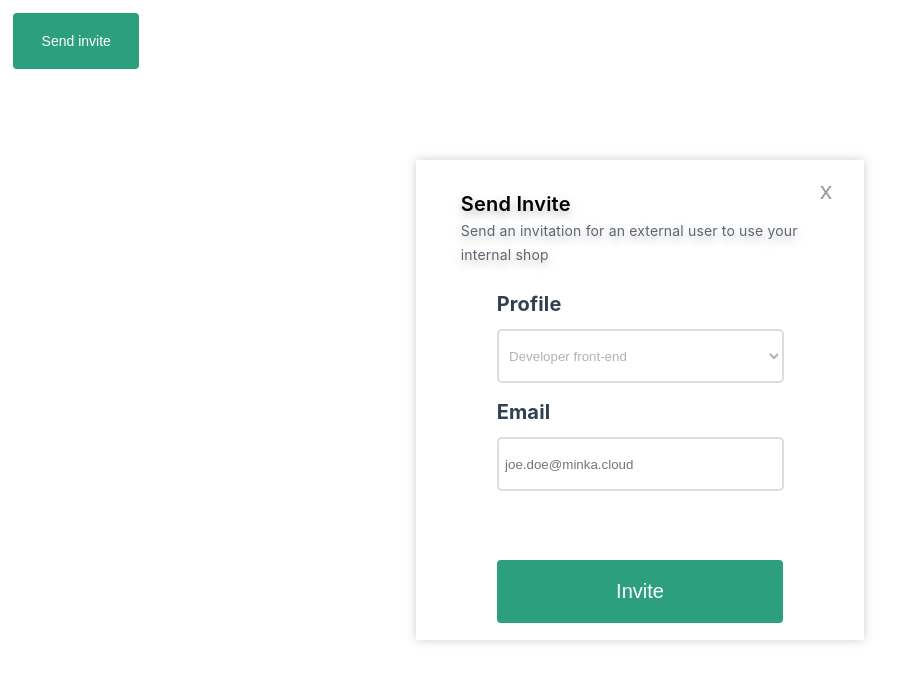
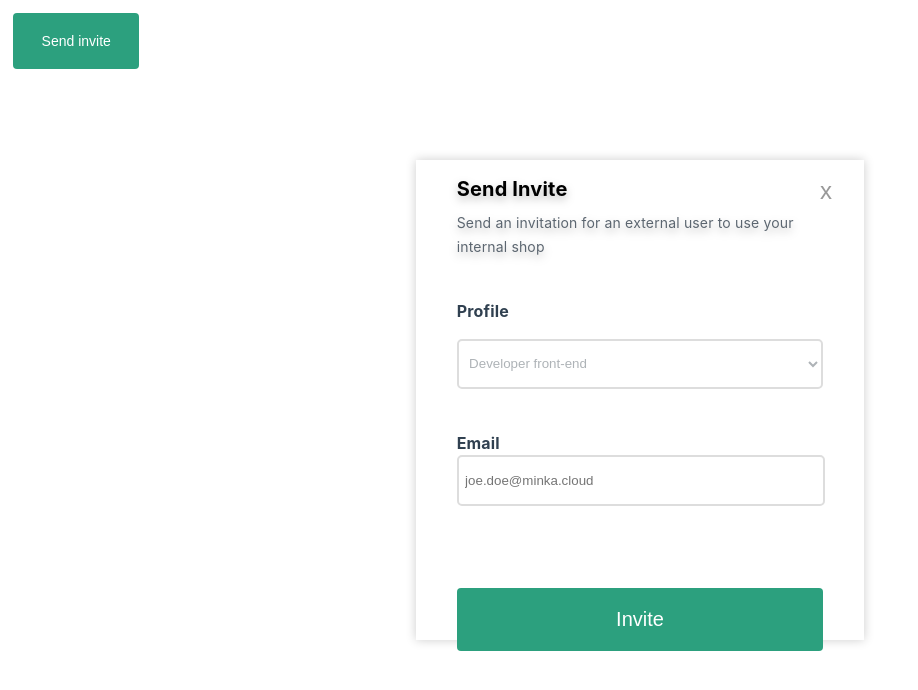
Before and after one commit to Rui-Vieira/ModalTest2, a React (Create React App) app: page / in a window 1280 px wide. Both pictures are taken after a click on the button "Send invite". Shown: the top 690 px of the page, without its empty margins (0-918 px from the left). Built offline with nearby package versions, Linux system fonts and the light colour scheme.

Commit message:
update styles with grid, no more issues with form input

```diff
--- a/src/container/popUpForm/FormComponent.tsx
+++ b/src/container/popUpForm/FormComponent.tsx
@@ -8,34 +8,35 @@ interface FormComponentProps {
     handleFetch: any;
 }
 
-const FormComponent = ({isLoading, handleFetch} : FormComponentProps) => {
+const FormComponent = ({ isLoading, handleFetch }: FormComponentProps) => {
 
     return (
         <>
-            <PopUpFormContainer>
-                <div>
-                    <FormTitle className="form-title">
-                        <h3>Send Invite</h3>
-                        <p>
+            <PopUpFormContainer >
+
+                <FormTitle className="title-area">
+                    <h3 className="title-area-text">Send Invite</h3>
+                    <p className="title-area-phrase">
                         Send an invitation for an external user to use your internal shop
                     </p>
                 </FormTitle>
-                </div>
 
-                <FormContainer>
-                    <div className="form-group">
-                        <label htmlFor="profileLabel"> Profile </label>
-                        <div className="form-control">
-                            <select name="profile" id="profile">
+
+                <FormContainer className="form-area" >
+
+                    <div className="form-profile-area" id="form-group">
+                        <label className="form-profile-title-area" htmlFor="profileLabel"> Profile </label>
+
+                        <select className="form-profile-selector" name="profile" id="profile">
                             <option value="frontend">Developer front-end</option>
                             <option value="backend">Developer back-end</option>
                         </select>
                     </div>
-                    </div>
 
-                    <div className="form-group ">
-                        <label htmlFor="email">Email</label>
-                        <div className="form-control">
+
+                    <div className="form-email-area"  id ="form-group">
+                        <label className="form-email-title-area" htmlFor="email">Email</label>
+                        <div className="form-email-input-area">
                             <input
                                 type="email"
                                 className="form-group-email"
@@ -46,17 +47,123 @@ const FormComponent = ({isLoading, handleFetch} : FormComponentProps) => {
                     </div>
                 </FormContainer>
 
+                <div className="button-invite-area">
                     <LoadingComp>
-                    {isLoading ? <LoadingSpinner /> : <LoadingReservedSpace />}
+                        {isLoading ? <LoadingSpinner /> : <SendInviteBtn onClick={handleFetch} disabled={isLoading} hidden={isLoading}>
+                            Invite
+                        </SendInviteBtn>}
 
                     </LoadingComp>
-                <SendInviteBtn onClick={handleFetch} disabled={isLoading} hidden={isLoading}>
-                    Invite
-                </SendInviteBtn>
-
+                </div>
             </PopUpFormContainer>
         </>
     )
 }
 
 export default FormComponent;
+
+
+
+/* display: flex;
+  flex-direction: column;
+  justify-content: center;
+  align-items: center;
+  width: 80%;
+  height: auto;
+
+  background: yellow;
+
+  h3{
+  font-family: 'Inter', sans-serif;
+  font-style: normal;
+  font-weight: 700;
+  font-size: 16px;
+  line-height: 24px;
+  letter-spacing: 0.01em;
+  }
+
+  p{
+    font-weight: 400;
+    font-size: 1rem;
+    line-height: 1.5rem;
+    color: #5C6670;
+
+  div {
+    display: flex;
+    flex-direction: column;
+    justify-content: center;
+    align-items: flex-start;
+  }
+
+  @media (max-width: 768px) {
+    p{
+      display: none;
+    }
+
+    */
+
+
+    /*
+  .form-area {
+    display: flex;
+    flex-direction: column;
+    justify-content: center;
+    align-items: flex-start;
+    margin-bottom: 14px;
+    font-size: 1.25rem;
+    line-height: 150%;
+    width: 80%;
+
+    label {
+      display: block;
+      font-size: 1 rem;
+      margin-bottom: 10px;
+    }
+    .form-control {
+      width: 99%;
+      height: 50px;
+      border: 2px solid #ddd;
+      border-radius: 5px;
+      color: #333;
+      &:focus {
+        outline: none;
+        border-color: #42bb98;
+      }
+    }
+    select {
+      width: 100%;
+      height: 50px;
+      border: none;
+      background-color: #fff;
+      padding: 0.4rem;
+      border-radius: 5px;
+      color: #AEB3B7;
+
+      &:focus {
+        outline: none;
+        border-color: #42bb98;
+        }
+    }
+
+    .form-group-email{
+      width: 97%;
+      height: 48px;
+      border: none;
+      border-radius: 5px;
+      padding-left: 0.4rem;
+
+
+
+      &:focus {
+        outline: none;
+        border-color: #42bb98;
+      }
+
+      input {
+        width: 100%;
+        color: #AEB3B7;
+      }
+
+      @media (max-width: 768px) {
+       width: 10%;
+    }*/
--- a/src/container/popUpForm/inviteMessageComponent.tsx
+++ b/src/container/popUpForm/inviteMessageComponent.tsx
@@ -1,6 +1,6 @@
 
 import {
-    PopUpFormContainer,
+    InviteMessageContainer,
     FormTitle,
     SendInviteBtn,
 } from "./popUpStyles";
@@ -19,22 +19,18 @@ export const InviteMessageComponent= ({ setModalIsOpen, text, setInviteSent }: I
         setInviteSent(false);
     }
 
-            // TODO mudar o nome do form  e estelizar
-
     return (
 
-            <PopUpFormContainer>
-                <FormTitle className="form-title">
+            <InviteMessageContainer>
 
-                    <p>
-                        {text}
-                    </p>
+                <FormTitle className="message-area">
+                    <p> {text} </p>
                 </FormTitle>
 
-                <SendInviteBtn onClick={handleClick} >
+                <SendInviteBtn className="button-area" onClick={handleClick} >
                     Close
                 </SendInviteBtn>
-                </PopUpFormContainer>
+            </InviteMessageContainer>
     );
 };
 
--- a/src/container/popUpForm/loadingSpinnerStyle.ts
+++ b/src/container/popUpForm/loadingSpinnerStyle.ts
@@ -31,10 +31,10 @@ export const SpinnerContainer = styled.div`
 export const LoadingComp= styled.div`
     display: flex;
     flex-direction: column;
-    justify-content: center;
+    justify-content: flex-end;
     align-items: center;
-    width: 80%;
-    height: 60%;
+    width: 100%;
+    height: 100%;
 
 `;
 
--- a/src/container/popUpForm/popUpStyles.ts
+++ b/src/container/popUpForm/popUpStyles.ts
@@ -1,6 +1,7 @@
 import styled from "styled-components";
 
 export const PopUpContainer = styled.div`
+
 display: flex;
 flex-direction: column;
 justify-content: center;
@@ -8,7 +9,6 @@ export const PopUpContainer = styled.div`
 width: 35%;
 height: 60%;
 background-color: #fff;
-  padding: 20 px;
 box-shadow: 0 0 10px 0 rgba(0, 0, 0, 0.2);
 position: absolute;
 top: 50%;
@@ -23,87 +23,169 @@ export const PopUpContainer = styled.div`
 line-height: 24px;
 letter-spacing: 0.01em;
 
+`;
+
+
+export const PopUpFormContainer = styled.div`
+
+
+  display: grid;
+  grid-auto-columns: 1fr;
+  grid-template-columns: 0.2fr 1.8fr 0.2fr;
+  grid-template-rows: 0.3fr 1fr 2fr 1fr 0.2fr;
+  grid-template-areas:
+
+    ".           .           ."
+    ".     title-area        ."
+    ".      form-area        ."
+    ".   button-invite-area ."
+    ".           .           .";
+
+}
+
+
+.title-area {
+
+  display: grid;
+  grid-template-columns: 1fr;
+  grid-template-rows: 1fr 1fr;
+
+  grid-area: title-area;
+  grid-template-areas:
+    "title-area-text"
+    "title-area-phrase";
+
+}
+
+
+.form-area {
+
+    display: grid;
+    grid-template-columns: 1fr;
+    grid-template-rows: 1fr 1fr;
+    grid-area: form-area;
+    grid-template-areas:
+      "form-profile-area"
+      "form-email-area";
+
+}
+
+
+.form-profile-area {
+    width: 100%;
+    display: grid;
+    grid-template-columns: 1fr;
+    grid-template-rows: 1fr 1fr;
+    grid-template-areas:
+      "form-profile-title-area"
+      "form-profile-selector-area";
+
+    grid-row-gap: 1rem;
+    }
+
+
+
+form-email-area {
+    width: 100%;
+    display: grid;
+    grid-auto-columns: 1fr;
+    grid-template-rows: 1fr 1fr;
+    grid-template-areas:
+      "form-email-title-area"
+      "form-email-input-area";
+
+    grid-row-gap: 0.5 rem;
+  }
+
+  .form-email-input-area {
+    width: calc(100%);
+  }
+
+.button-invite-area {
+
+  justify-content: center;
+  align-items: center;
+  background: white;
+  grid-area: button-invite-area;
+  width: 100%;
+}
 
 `;
 
-export const PopUpFormContainer = styled.div`
+
+export const InviteMessageContainer = styled.div`
+
+    display: grid;
+    grid-auto-columns: 1fr;
+    grid-auto-rows: 1fr;
+    grid-template-columns: .2fr 1.8fr 0.2fr;
+    grid-template-rows: 0.2fr 0.4fr 1fr 1fr 0.2fr;
+
+    width: 100%;
+    height: 100%;
+
+    gap: 0% 0px;
+    grid-template-areas:
+      ". . ."
+      ". title-area ."
+      ". message-area ."
+      ". button-area ."
+      ". . .";
+    }
+
+    .title-area {
+
+    justify-self: center;
+    align-self: start;
+    grid-area: title-area;
+    }
+
+    .message-area {
+    justify-self: center;
+    align-self: center;
+    grid-area:message-area;
+    display: flex;
+    flex-direction: column;
+    align-items: center;
+    justify-content: space-around;
+    }
+
+    .button-area {
+    justify-self: center;
+    align-self: end;
+    grid-area: button-area;
+    }
+
+`;
+export const FormContainer = styled.form`
+  width: 100%;
   display: flex;
   flex-direction: column;
   justify-content: center;
   align-items: center;
-  width: 80%;
   height: auto;
+  color: #304050;
 
-  h3{
-  font-family: 'Inter', sans-serif;
-  font-style: normal;
-  font-weight: 700;
-  font-size: 16px;
-  line-height: 24px;
-  letter-spacing: 0.01em;
-  }
 
-  p{
-    font-weight: 400;
-    font-size: 1rem;
-    line-height: 1.5rem;
-    color: #5C6670;
+  #form-group {
 
-  div {
     display: flex;
     flex-direction: column;
     justify-content: center;
     align-items: flex-start;
-  }
-
-  @media (max-width: 768px) {
-    p{
-      display: none;
-    }
-`;
-
-export const FormContainer = styled.form`
-
-  display: flex;
-  flex-direction: column;
-  justify-content: center;
-  align-items: center;
+    font-size: 1rem;
     width: 100%;
-  height: auto;
-  color: #304050;
-
-
-  .form-group {
-    display: flex;
-    flex-direction: column;
-    justify-content: center;
-    align-items: flex-start;
-    margin-bottom: 14px;
-    font-size: 1.25rem;
-    line-height: 150%;
-    width: 80%;
-
-    label {
-      display: block;
-      font-size: 1 rem;
-      margin-bottom: 10px;
-    }
-    .form-control {
-      width: 99%;
-      height: 50px;
-      border: 2px solid #ddd;
-      border-radius: 5px;
-      color: #333;
     &:focus {
       outline: none;
       border-color: #42bb98;
       }
-    }
+
     select {
       width: 100%;
-      height: 50px;
+      height: 3.125rem;
       border: none;
       background-color: #fff;
+      border: 2px solid #ddd;
       padding: 0.4rem;
       border-radius: 5px;
       color: #AEB3B7;
@@ -115,13 +197,11 @@ export const FormContainer = styled.form`
     }
 
     .form-group-email{
-      width: 97%;
-      height: 48px;
-      border: none;
+      width: 96% ;
+      height: 2.125rem;
       border-radius: 5px;
-      padding-left: 0.4rem;
-
-
+      border: 2px solid #ddd;
+      padding: 0.4rem;
 
       &:focus {
         outline: none;
@@ -131,30 +211,25 @@ export const FormContainer = styled.form`
       input {
         color: #AEB3B7;
       }
-
-      @media (max-width: 768px) {
-       width: 10%;
   }
 `;
 
 export const FormTitle = styled.div`
-  display: flex;
-  flex-direction: column;
-  align-items: start;
-  text-align: flex-start;
+
   filter: drop-shadow(0px 4px 4px rgba(0, 0, 0, 0.25));
   margin-bottom: 1rem;
   width: 100%;
   height: auto;
 
   h3 {
-    font-size: 20px;
-    font-weight: 600;
+    font-size: 1.25rem;
+    font-weight: 700;
     margin-bottom: 0.2rem;
   }
 
   p {
-    font-size: 14px;
+    font-size: 0.875rem;
+    font-weight: 400;
     color: #5c6670;
     margin-top: 0rem;
     margin-bottom: 0.4rem;
@@ -166,7 +241,6 @@ width: 50px;
 height: 50px;
 
 `;
-
 
 
 
@@ -186,7 +260,8 @@ export const CloseFormBtn = styled.button`
 `;
 
 export const SendInviteBtn = styled.button`
-  width: 80%;
+  width: 100%;
+
   background: #2ca07e;
   border-radius: 4px;
   border: none;
```
Lines whose indentation alone changed are shown as unchanged.
